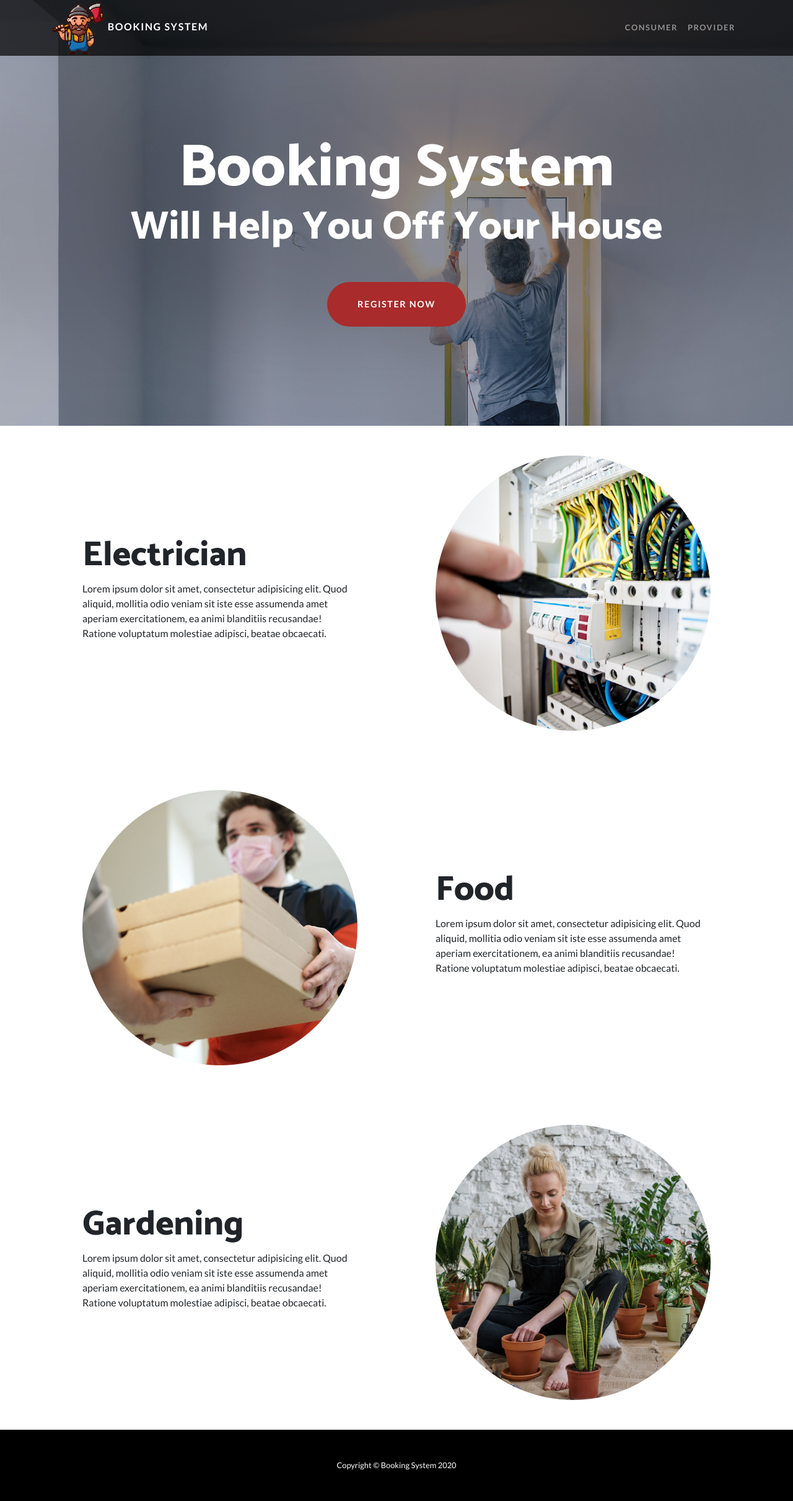
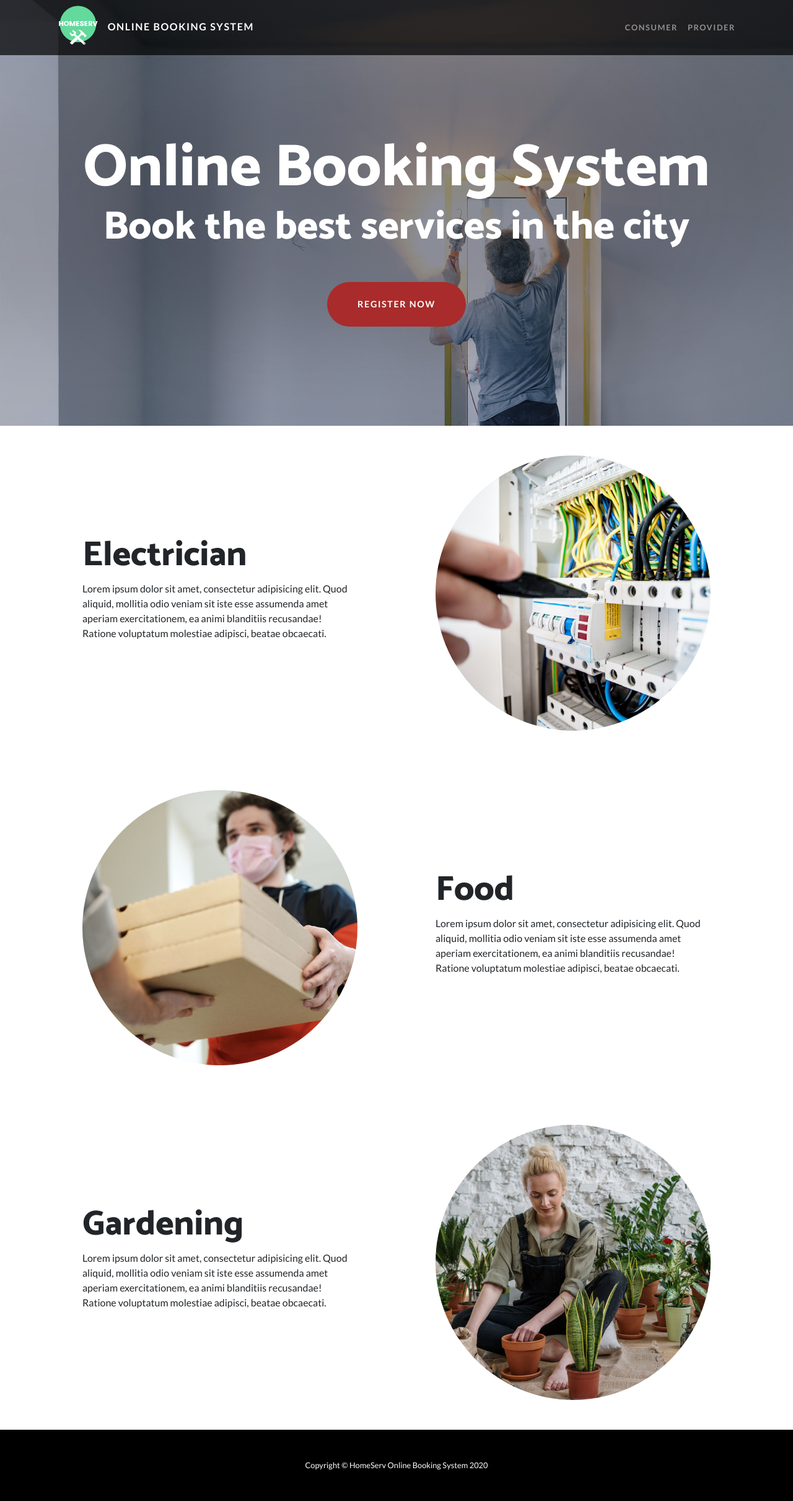
Before and after one commit to airamaeay/bookingsystem, a PHP site: page / in a window 1280 px wide. Shown: the whole page at 62% size. Run offline with PHP 8.4, Linux system fonts and the light colour scheme.

Commit message:
update logo

```diff
--- a/consumers/login.php
+++ b/consumers/login.php
@@ -39,7 +39,7 @@
 			<div class="col-xl-3 col-lg-5 col-md-6 col-sm-7 col-8">
 				<div class="col-12 text-center">
 					<a href="../">
-						<img src="<?php echo $resources; ?>/images/logo.png">
+						<img src="<?php echo $resources; ?>/images/homeserv.png">
 					</a>
 				</div>
 				<div class="custom-form">
--- a/consumers/register.php
+++ b/consumers/register.php
@@ -83,7 +83,7 @@
 			<div class="col-xl-3 col-lg-5 col-md-6 col-sm-7 col-8">
 				<div class="col-12 text-center">
 					<a href="../">
-						<img src="<?php echo $resources; ?>/images/logo.png">
+						<img src="<?php echo $resources; ?>/images/homeserv.png">
 					</a>
 				</div>
 				<div class="custom-form">
--- a/index.php
+++ b/index.php
@@ -48,7 +48,7 @@
   <!-- Navigation -->
   <nav class="navbar navbar-expand-lg navbar-dark navbar-custom fixed-top remove-padding">
     <div class="container">
-      <a class="navbar-brand remove-padding" href="#"> <img class="logo" src="resources/images/logo-mini.png"> Booking System</a>
+      <a class="navbar-brand remove-padding" href="#"> <img class="logo" src="resources/images/homeserv.png"> Online Booking System</a>
       <button class="navbar-toggler" type="button" data-toggle="collapse" data-target="#navbarResponsive" aria-controls="navbarResponsive" aria-expanded="false" aria-label="Toggle navigation">
         <span class="navbar-toggler-icon"></span>
       </button>
@@ -68,8 +68,8 @@
   <header class="masthead text-center text-white head-background">
     <div class="masthead-content">
       <div class="container">
-        <h1 class="masthead-heading mb-0">Booking System</h1>
-        <h2 class="masthead-subheading mb-0">Will Help You Off Your House</h2>
+        <h1 class="masthead-heading mb-0">Online Booking System</h1>
+        <h2 class="masthead-subheading mb-0">Book the best services in the city</h2>
         <a href="consumers/register.php" class="btn background-blue-button btn-xl rounded-pill mt-5">Register Now</a>
       </div>
     </div>
@@ -132,7 +132,7 @@
   <!-- Footer -->
   <footer class="py-5 bg-black">
     <div class="container">
-      <p class="m-0 text-center text-white small">Copyright &copy; Booking System 2020</p>
+      <p class="m-0 text-center text-white small">Copyright &copy; HomeServ Online Booking System 2020</p>
     </div>
     <!-- /.container -->
   </footer>
--- a/providers/login.php
+++ b/providers/login.php
@@ -39,7 +39,7 @@
 			<div class="col-xl-3 col-lg-5 col-md-6 col-sm-7 col-8">
 				<div class="col-12 text-center">
 					<a href="../">
-						<img src="<?php echo $resources; ?>/images/logo.png">
+						<img src="<?php echo $resources; ?>/images/homeserv.png">
 					</a>
 				</div>
 				<div class="custom-form">
--- a/providers/register.php
+++ b/providers/register.php
@@ -99,7 +99,7 @@
 			<div class="col-xl-3 col-lg-5 col-md-6 col-sm-7 col-8">
 				<div class="col-12 text-center">
 					<a href="../">
-						<img src="<?php echo $resources; ?>/images/logo.png">
+						<img src="<?php echo $resources; ?>/images/homeserv.png">
 					</a>
 				</div>
 				<div class="custom-form">
--- a/staffs/login.php
+++ b/staffs/login.php
@@ -33,7 +33,7 @@
 			<div class="col-xl-3 col-lg-5 col-md-6 col-sm-7 col-8">
 				<div class="col-12 text-center">
 					<a href="../">
-						<img src="<?php echo $resources; ?>/images/logo.png">
+						<img src="<?php echo $resources; ?>/images/homeserv.png">
 					</a>
 				</div>
 				<div class="custom-form">
```
Also changed, not shown: resources/images/homeserv.PNG (added).
